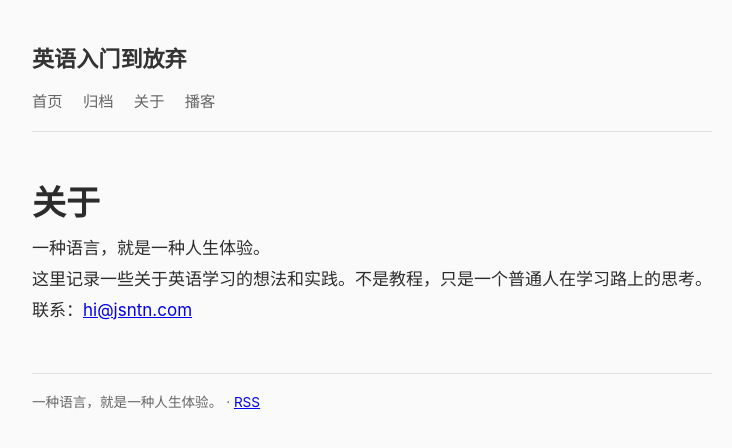
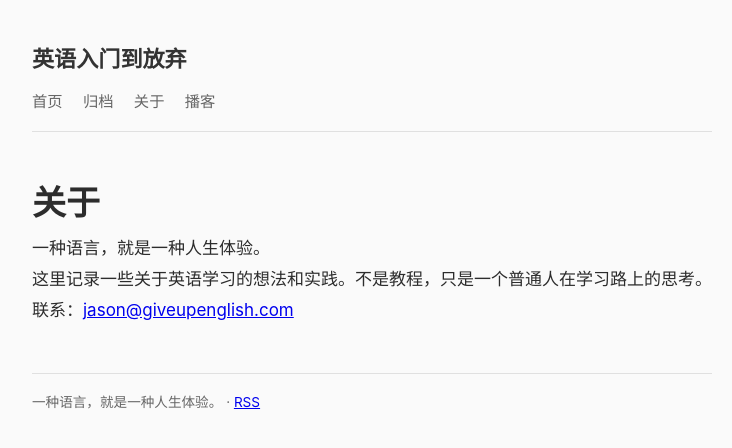
Before and after one commit to giveupenglishOrg/giveupenglish.com, a Jekyll site: the page built from about.html, in a window 1280 px wide. Shown: the top 448 px of the page, without its empty margins (268-1000 px from the left). Built offline with Jekyll 4.4.1, drawn with Linux system fonts in a browser that asks for light colours.

Commit message:
Update contact email to jason@giveupenglish.com

```diff
--- a/_config.yml
+++ b/_config.yml
@@ -1,7 +1,7 @@
 title: 英语入门到放弃
 url: https://giveupenglish.com
 author: Jason
-email: hi@jsntn.com
+email: jason@giveupenglish.com
 description: >
   一种语言，就是一种人生体验。
 
```
